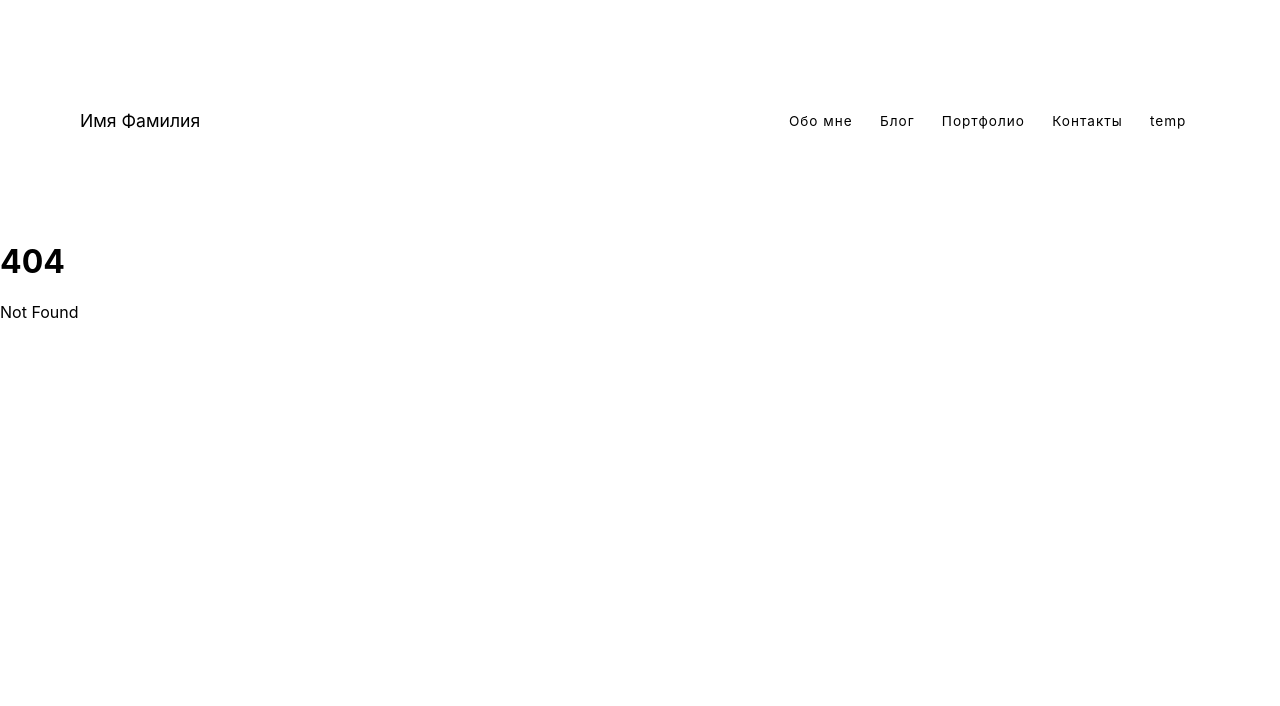
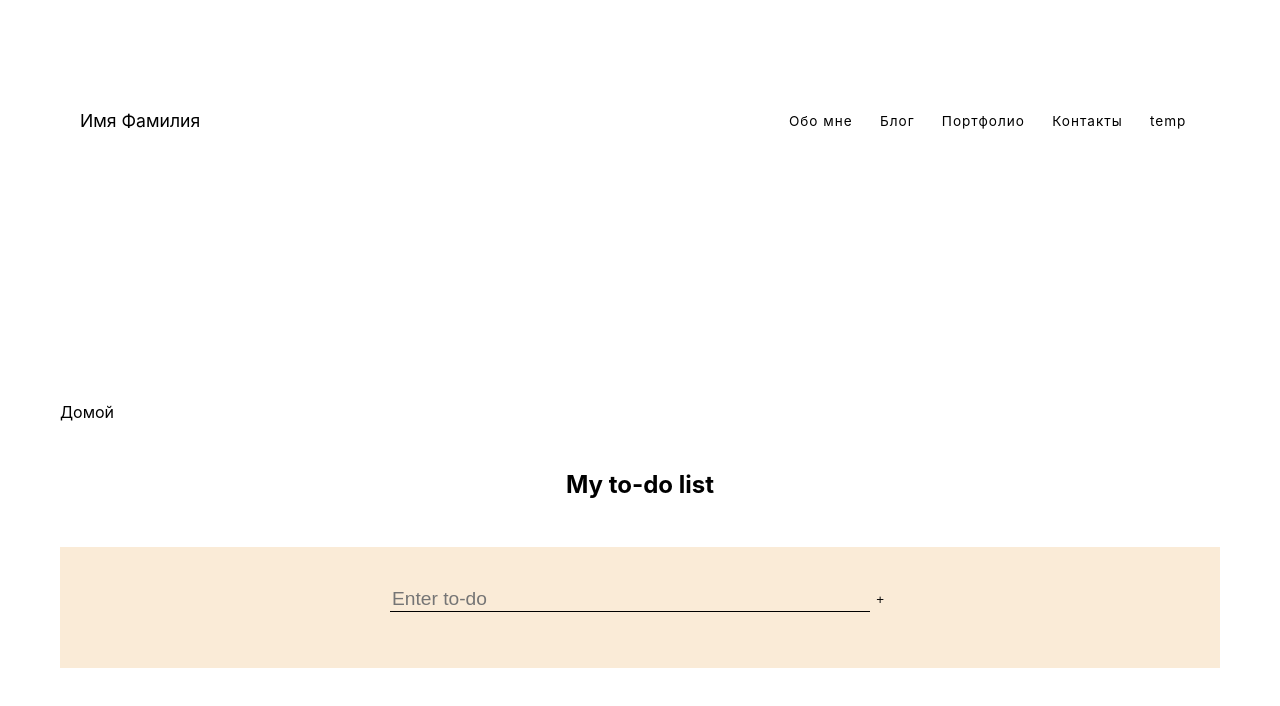
Before and after one commit to sasha8913/svelte-test, a SvelteKit app: page /project/apps/1 in a window 1280 px wide. Before the commit this address had no page. Shown: the top 706 px of the page. Built offline with nearby package versions, Linux system fonts and the light colour scheme.

Commit message:
add todo app

```diff
--- /dev/null
+++ b/src/components/Icon.svelte
@@ -0,0 +1,14 @@
+<script>
+    export let name;
+    const icons = [
+        {
+            name: 'check-mark',
+            path: '<path d="M19.77 4.93L1.4 1.4L8.43 19.07L-5.6 -5.6L1.4 -1.4L4.2 4.2L19.77 4.93m0-2.83L8.43 13.44L-4.2 -4.2L0 13.47L8.43 8.43L24 6.33L19.77 2.1z" fill="currentColor"></path>',
+        },
+        {
+            name: 'delete',
+            path: '<path d="M6 19c0 1.1.9 2 2h8c1.1 0 2-.9 2-2V7H6v12zM8 9h8v10H8V9zm7.5-5l-1-1h-5.5l-1 1H5v2h14V4h-3.5z" fill="currentColor"></path>',
+        },
+    ];
+    let icon = icons.find(item => item.name === name);
+</script>
--- /dev/null
+++ b/src/routes/project/+layout.svelte
@@ -0,0 +1,3 @@
+<div class="container">
+    <slot />
+</div>
--- a/src/routes/project/+page.svelte
+++ b/src/routes/project/+page.svelte
@@ -1,3 +1,45 @@
-<h1>Обо мне</h1>
+<script>
+    import { routes } from "./routes.js";
+</script>
 
-todo...
+<svelte:head>
+    <title>Портфолио</title>
+</svelte:head>
+
+<div class='container'>
+    <h1>Мои проекты</h1>
+    <div class='apps'>
+        {#each routes as page}
+            <div class='app'>
+                <h2>{page.title}</h2>
+                <p>{page.body}</p>
+                <p class='readmore'>
+                    <a class='link' href={`/project/apps/${page.id}`}>
+                        Читать далее
+                    </a>
+                </p>
+            </div>
+        {/each}
+    </div>
+</div>
+
+<style>
+    .container {
+        margin: 50px auto;
+        max-width: 800px;
+        padding: 0 20px;
+    }
+    .apps {
+        display: grid;
+        grid-template-columns: 1fr 1fr;
+        grid-gap: 20px;
+    }
+    .app {
+        border: 1px solid #ddd;
+        padding: 10px;
+        box-shadow: 00 10px #eee;
+    }
+    .link {
+        color: rgb(10, 10, 139);
+    }
+</style>
--- /dev/null
+++ b/src/routes/project/apps/1/+layout.svelte
@@ -0,0 +1,13 @@
+<div class='container'>
+    <a href='/project'>Домой</a>
+    <slot />
+</div>
+<div>
+    <style>
+        .container {
+            margin: 50px auto;
+            max-width: 800px;
+            padding: 20px;
+        }
+    </style>
+</div>
--- /dev/null
+++ b/src/routes/project/apps/1/+page.svelte
@@ -0,0 +1,146 @@
+<script>
+    let newItem = "";
+    let todoList = [];
+
+    function add() {
+        if (newItem !== "") {
+            todoList = [
+                ...todoList,
+                {
+                    задача: newItem,
+                    завершено: false,
+                },
+            ];
+            newItem = "";
+        }
+    }
+    import Icon from "../../../../components/Icon.svelte";
+    function remove(index) {
+        todoList.splice(index, 1);
+        todoList = [...todoList];
+    }
+    function complete(index) {
+        todoList[index].completed = !todoList[index].completed;
+    }
+</script>
+
+<h1>My to-do list</h1>
+<main>
+    <form on:submit|preventDefault={add}>
+        <input bind:value={newItem} placeholder="Enter to-do" />
+        <button class="add-todo" on:click={add}>
+            <span>+</span>
+        </button>
+    </form>
+    <div class="todos">
+        {#each todoList as item, index}
+            <div class="todo" class:completed={item.completed}>
+                <span class="todo_text">{item.task}</span>
+                <div class="todo_buttons">
+                    <button class="complete" on:click={() => complete(index)}>
+                        <Icon name="check-mark" />
+                    </button>
+                    <button class="delete" on:click={() => remove(index)}>
+                        <Icon name="delete" />
+                    </button>
+                </div>
+            </div>
+        {/each}
+    </div>
+</main>
+
+<style>
+    todo {
+        display: flex;
+        padding: 20px;
+        border-radius: 20px;
+        box-shadow: 0 15px rgb(0, 0, 0 / 20%);
+        background-color: hsla(0, 0%, 100%, 0.2);
+        margin-top: 1rem;
+        font-size: 1.2rem;
+        justify-content: space-between;
+        align-items: center;
+    }
+
+    .todo__buttons {
+        display: flex;
+        align-items: center;
+        margin-left: 1rem;
+    }
+
+    todo button {
+        width: 32px;
+        height: 32px;
+        padding: 4px;
+        margin: 0;
+        flex-shrink: 0;
+    }
+
+    h1 {
+        text-align: center;
+        font-size: 1.5rem;
+        margin: 2em 0;
+    }
+
+    main {
+        display: flex;
+        flex-direction: column;
+        align-items: center;
+        min-height: 100%;
+        padding: 5vmin;
+        box-sizing: border-box;
+        background: antiquewhite;
+    }
+
+    form {
+        width: 100%;
+        max-width: 500px;
+        display: flex;
+        align-items: center;
+        margin-bottom: 1rem;
+    }
+
+    input {
+        flex-grow: 1;
+        width: 0;
+        border: none;
+        border-bottom: 1px solid black;
+        background: transparent;
+        box-shadow: none;
+        font-size: 1.2rem;
+        margin: 0;
+        outline: none;
+    }
+    button {
+        background-color: transparent;
+        border: none;
+    }
+
+    button.delete,
+    button.delete:hover {
+        color: brown;
+        transition: color 100ms ease-out;
+    }
+
+    button.complete,
+    button.complete:hover {
+        color: cadetblue;
+        transition: color 100ms ease-out;
+    }
+
+    todo.completed {
+        color: slategray;
+    }
+
+    todo.completed .todo_text {
+        text-decoration: line-through;
+    }
+
+    todo.completed button {
+        color: silver;
+    }
+    .todos {
+        width: 100%;
+        max-width: 500px;
+    }
+</style>
--- /dev/null
+++ b/src/routes/project/routes.js
@@ -0,0 +1,13 @@
+export const routes = [
+
+    {
+
+        id: 1,
+
+        title: 'TODO',
+
+        body: 'Простое и удобное приложение для организации задач. С его помощью вы можете легко создавать, отслеживать и завершать свои ежедневные задачи.',
+
+    },
+
+];
```
